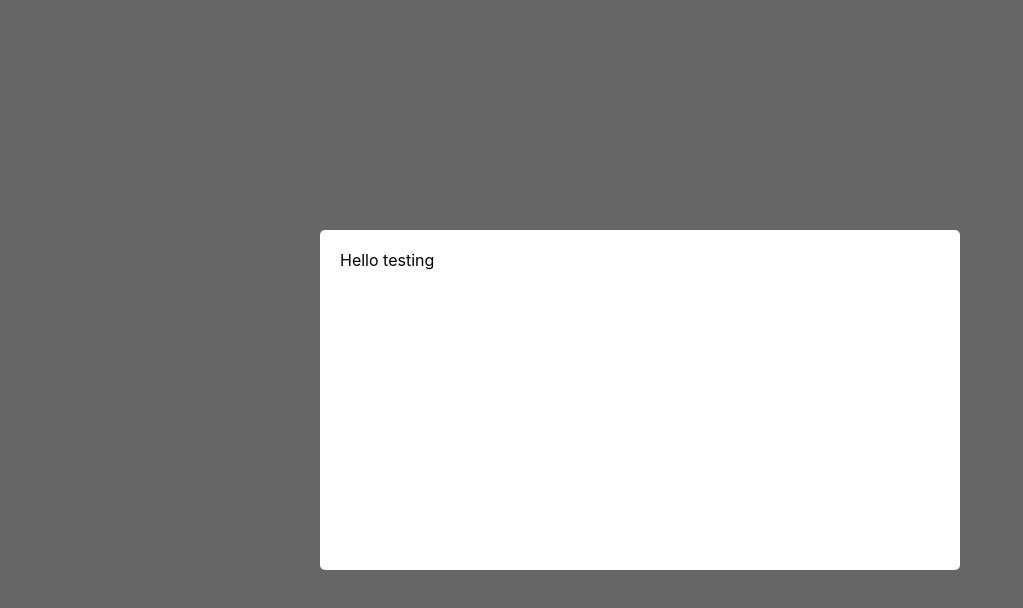
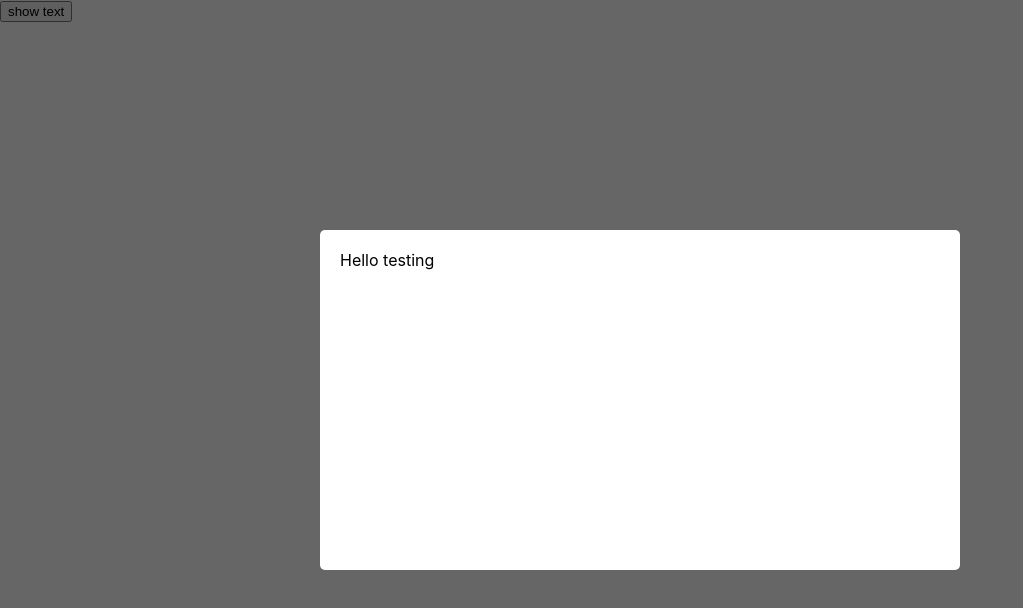
Before and after one commit to sideeq12/React-modal-animation, a React (Create React App) app: page / in a window 1280 px wide. Shown: the top 608 px of the page, without its empty margins (0-1023 px from the left). Built offline with nearby package versions, Linux system fonts and the light colour scheme.

Commit message:
functional modal edited

```diff
--- a/src/App.css
+++ b/src/App.css
@@ -1,5 +1,5 @@
 .App {
-  text-align: center;
+  /* text-align: center; */
 }
 
 .App-logo {
--- a/src/App.js
+++ b/src/App.js
@@ -1,10 +1,15 @@
 
 import './App.css';
 import Modal from './components/modal/modal';
+import {useRef} from 'react'
 
 function App() {
+  const modalRef = useRef()
   return (
-    <Modal>Hello testing </Modal>
+    <div className='App'>
+      <button onClick={()=> modalRef.current.open()}>show text</button>
+      <Modal ref={modalRef}>Hello testing </Modal>
+    </div>
   );
 }
 
--- a/src/components/modal/modal.js
+++ b/src/components/modal/modal.js
@@ -1,9 +1,16 @@
-import React , {useState} from 'react'
+import React , {useState, forwardRef, useImperativeHandle} from 'react'
 import "./modal.css"
 import { motion , AnimatePresence } from "framer-motion"
 
-const Modal = (props) => {
+const Modal = forwardRef( (props, ref) => {
     const [open, setOpen] = useState(true)
+
+    useImperativeHandle(ref, ()=>{
+       return{
+        open : () => setOpen(true),
+        close : () => setOpen(false)
+       }
+    })
   return (
        <AnimatePresence>
         {open && ( <>
@@ -63,6 +70,6 @@ const Modal = (props) => {
        </AnimatePresence>
 
   )
-}
+})
 
 export default Modal
```
